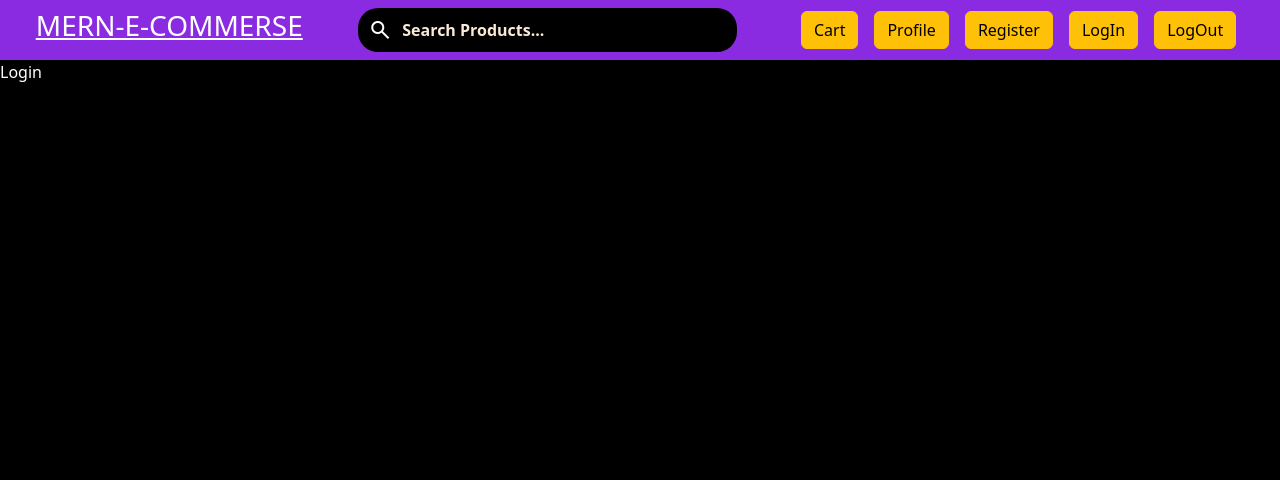
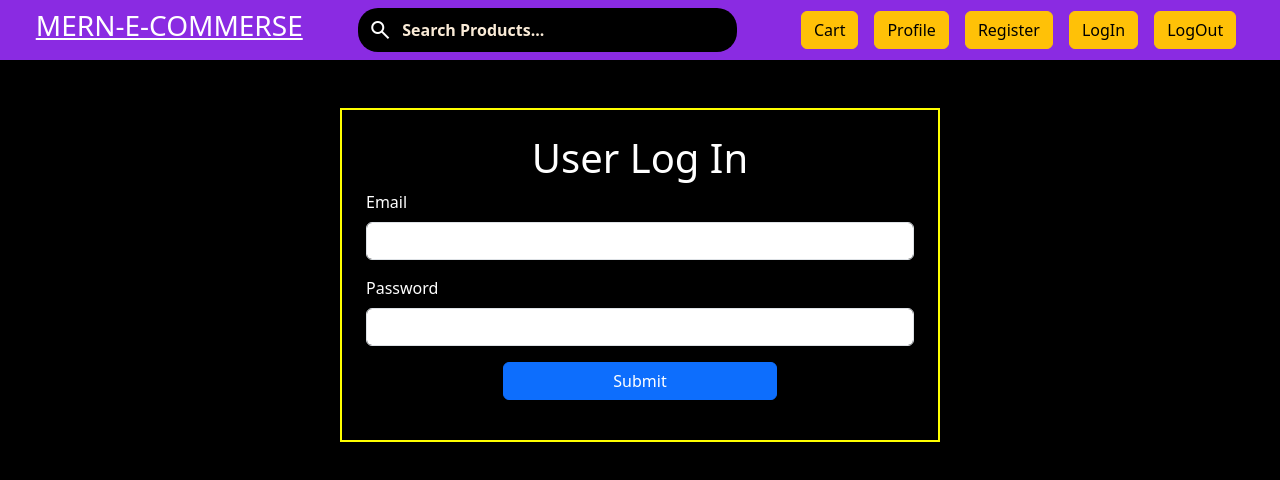
Before and after one commit to SwapnilKuthe20/MERN_Websites, a React (Vite) app in the folder MEARN_Website/client/: page /login in a window 1280 px wide. Shown: the top 480 px of the page. Built offline with nearby package versions, Linux system fonts and the light colour scheme; no server answers.

Commit message:
Login Api done filter api done

```diff
--- a/MEARN_Website/client/src/App.jsx
+++ b/MEARN_Website/client/src/App.jsx
@@ -6,6 +6,9 @@ import Navbar from './Components/Navbar';
 import SearchProduct from './Components/Product/SearchProduct';
 import Register from './Components/User/Register';
 import Login from './Components/User/Login';
+import { ToastContainer, toast, Bounce } from 'react-toastify';
+import Protectedroutes from './Components/User/Protectedroutes';
+
 
 const App = () => {
 
@@ -13,12 +16,14 @@ const App = () => {
     <>
       <Navbar />
       <Routes>
-        <Route path='/' element={<Showproduct />} />
+        <Route path='/' element={<Protectedroutes><Showproduct /></Protectedroutes>} />
         <Route path='/product/:id' element={<ProductDetail />} />
         <Route path='/product/search/:term' element={<SearchProduct />} />
         <Route path='/register' element={<Register />} />
         <Route path='/login' element={<Login />} />
       </Routes>
+      <ToastContainer />
+
     </>
   )
 }
--- a/MEARN_Website/client/src/Components/Navbar.jsx
+++ b/MEARN_Website/client/src/Components/Navbar.jsx
@@ -1,9 +1,13 @@
-import React, { useState } from 'react'
-import { Link, useNavigate } from 'react-router-dom'
+import React, { useContext, useState } from 'react'
+import { Link, useLocation, useNavigate } from 'react-router-dom'
+import AppContext from '../ContexApi/AppContex';
 
 const Navbar = () => {
     const [input, setInput] = useState("");
+
     const navigate = useNavigate();
+    const { products, setFilterData } = useContext(AppContext)
+    const location = useLocation();
 
     const submitHandler = (e) => {
         e.preventDefault();
@@ -11,14 +15,24 @@ const Navbar = () => {
         setInput("");
     }
 
+    const handleFilter = (category) => {
+        setFilterData(
+            products?.filter((data) => data?.category?.toLowerCase()?.includes(category?.toLowerCase()))
+        )
+    }
 
+    const handlePrice = (price) => {
+        setFilterData(
+            products?.filter((data) => data?.price < price)
+        )
+    }
 
     return (
         <>
             <div className="nav sticky-top">
                 <div className="nav-bar p-2 ">
                     <Link to={'/'} className="left text-white">
-                        <h3>MERN-E-COMMERSE</h3>
+                        <h3 onClick={() => setFilterData(products)}>MERN-E-COMMERSE</h3>
                     </Link>
                     <form className="search-bar" onSubmit={submitHandler}>
                         <span className="material-symbols-outlined">
@@ -36,12 +50,29 @@ const Navbar = () => {
                         <button className="btn btn-warning mx-2">Profile</button>
                         <Link to={'/register'} className="btn btn-warning mx-2">Register</Link>
                         <Link to={'/login'} className="btn btn-warning mx-2">LogIn</Link>
-                        <button className="btn btn-warning mx-2">LogOut</button>
+                        <Link to={'/logout'} className="btn btn-warning mx-2">LogOut</Link>
                     </div>
                 </div>
-                <div className="sub-bar">
 
-                </div>
+                {
+                    location.pathname == '/' &&
+                    (
+                        <div className="sub-bar">
+                            <div className="item" onClick={() => setFilterData(products)}>All</div>
+                            <div className="item" onClick={() => handleFilter("mobile")}>Mobiles</div>
+                            <div className="item" onClick={() => handleFilter("laptop")}>Laptops</div>
+                            <div className="item" onClick={() => handleFilter("camera")}>Camera</div>
+                            <div className="item" onClick={() => handleFilter("headphone")}>Headphone</div>
+                            <div className="item" onClick={() => handlePrice(15999)}>15999</div>
+                            <div className="item" onClick={() => handlePrice(25999)}>25999</div>
+                            <div className="item" onClick={() => handlePrice(25999)}>25999</div>
+                            <div className="item" onClick={() => handlePrice(69999)}>69999</div>
+                            <div className="item" onClick={() => handlePrice(99999)}>99999</div>
+                        </div>
+                    )
+                }
+
+
             </div>
 
         </>
--- a/MEARN_Website/client/src/Components/Product/Showproduct.jsx
+++ b/MEARN_Website/client/src/Components/Product/Showproduct.jsx
@@ -3,14 +3,14 @@ import AppContext from "../../ContexApi/AppContex";
 import { Link } from "react-router-dom";
 
 const Showproduct = () => {
-    const { products } = useContext(AppContext);
+    const { products, filterData } = useContext(AppContext);
 
     return (
         <div className=" d-flex justify-content-center align-items-center ">
             <div className="row container">
 
-                {products && products.length > 0 ? (
-                    products.map((product) => {
+                {filterData && filterData?.length > 0 ? (
+                    filterData?.map((product) => {
                         const { category, title, price, imgSrc, _id, qty, description } = product;
 
                         return (
--- a/MEARN_Website/client/src/Components/User/Login.jsx
+++ b/MEARN_Website/client/src/Components/User/Login.jsx
@@ -1,9 +1,94 @@
-import React from 'react'
+import React, { useState } from 'react'
+import { url } from '../ConstantUrl/ContantUrl';
+import { useNavigate } from 'react-router-dom';
+import { ToastContainer, toast, Bounce } from 'react-toastify';
+import axios from 'axios';
 
 const Login = () => {
+    const [login, setLogin] = useState({
+        Email: '',
+        Password: ''
+    });
+
+    const navigate = useNavigate();
+
+    const handleChange = (e) => {
+        const { name, value } = e.target;
+        setLogin({
+            ...login,
+            [name]: value
+        })
+    }
+
+    const payload = {
+        email: login.Email,
+        password: login.Password
+    }
+
+    const handleSubmit = async (e) => {
+        e.preventDefault();
+
+        try {
+            const response = await axios.post(`${url}/api/user/login`, payload)
+            // console.log(response, "......");
+            toast.success(response?.data?.message, {
+                position: "top-right",
+                autoClose: 1500,
+                theme: "dark",
+                transition: Bounce,
+            });
+
+            localStorage.setItem('token', response?.data?.token);
+            setAuthenticate(true)
+
+            if (response?.data?.success) {
+                setTimeout(() => {
+                    navigate('/');
+                }, 1500); // Matches the autoClose time of the toast
+            }
+
+        } catch (error) {
+            toast.error(error.response?.data?.message || "Something went wrong", {
+                position: "top-right",
+                autoClose: 1500,
+                theme: "dark",
+                transition: Bounce,
+            });
+        }
+
+    }
+
     return (
-        <div>
-            Login
+        <div className='container my-5 p-4 ' style={{ width: "600px", border: '2px solid yellow' }}>
+            <h1 className='text-center'>User Log In</h1>
+            <form onSubmit={handleSubmit}>
+                <div className="mb-3">
+                    <label htmlFor="email" className="form-label">Email </label>
+                    <input
+                        type="email"
+                        name='Email'
+                        value={login.Email}
+                        onChange={handleChange}
+                        id="email"
+                        className="form-control"
+                    />
+                </div>
+                <div className="mb-3">
+                    <label htmlFor="password" className="form-label">Password</label>
+                    <input
+                        type="password"
+                        name='Password'
+                        value={login.Password}
+                        onChange={handleChange}
+                        id="password"
+                        className="form-control"
+                        autocomplete="new-password"
+                    />
+                </div>
+                <div className='d-grid col-6 mx-auto my-3'>
+                    <button type="submit" className="btn btn-primary">Submit</button>
+                </div>
+            </form>
         </div>
     )
 }
--- /dev/null
+++ b/MEARN_Website/client/src/Components/User/Protectedroutes.jsx
@@ -0,0 +1,17 @@
+import React from 'react'
+import { Navigate } from 'react-router-dom'
+
+const Protectedroutes = ({ children }) => {
+
+    const token = localStorage.getItem('token')
+    // console.log(token, "token");
+
+    if (!token) {
+        return <Navigate to={'/login'} replace />
+    }
+
+    return children;
+
+}
+
+export default Protectedroutes
--- a/MEARN_Website/client/src/Components/User/Register.jsx
+++ b/MEARN_Website/client/src/Components/User/Register.jsx
@@ -38,11 +38,6 @@ const Register = () => {
             toast.success(response?.data?.message, {
                 position: "top-right",
                 autoClose: 1500,
-                hideProgressBar: false,
-                closeOnClick: false,
-                pauseOnHover: true,
-                draggable: true,
-                progress: undefined,
                 theme: "dark",
                 transition: Bounce,
             });
@@ -58,11 +53,6 @@ const Register = () => {
             toast.error(error.response?.data?.message || "Something went wrong", {
                 position: "top-right",
                 autoClose: 1500,
-                hideProgressBar: false,
-                closeOnClick: true,
-                pauseOnHover: true,
-                draggable: true,
-                progress: undefined,
                 theme: "dark",
                 transition: Bounce,
             });
@@ -119,7 +109,6 @@ const Register = () => {
                     <button type="submit" className="btn btn-primary">Submit</button>
                 </div>
             </form>
-            <ToastContainer />
         </div>
     )
 }
--- a/MEARN_Website/client/src/ContexApi/AppState.jsx
+++ b/MEARN_Website/client/src/ContexApi/AppState.jsx
@@ -7,15 +7,20 @@ import { url } from '../Components/ConstantUrl/ContantUrl'
 const AppState = (props) => {
 
     const [products, setProducts] = useState([]);
+    const [filterData, setFilterData] = useState([])
+
+    const token = localStorage.getItem('token')
+
 
     useEffect(() => {
         fetchProduct();
-    }, [])
+    }, [token])
 
     const fetchProduct = () => {
         axios.get(`${url}/api/product/allProducts`)
             .then((res) => {
-                setProducts(res.data.products)
+                setProducts(res.data.products);
+                setFilterData(res.data.products);
             })
             .catch((error) => {
                 console.log(error);
@@ -23,7 +28,7 @@ const AppState = (props) => {
     }
 
     return (
-        <AppContext.Provider value={{ products }}>
+        <AppContext.Provider value={{ products, filterData, setFilterData }}>
             {props.children}
         </AppContext.Provider>
     )
--- a/MEARN_Website/client/src/index.css
+++ b/MEARN_Website/client/src/index.css
@@ -41,3 +41,16 @@ body {
 .search-bar input:focus{
   outline: none;
 }
+.sub-bar{
+  width: 100%;
+  display: flex;
+  align-items: center;
+  justify-content: space-between;
+  background-color: brown;
+  padding: 10px;
+}
+.sub-bar .item:hover{
+    cursor: pointer;
+    color: chartreuse;
+    font-weight: 500;
+}
```
Also changed, not shown: MEARN_Website/client/src/Components/User/Logout.jsx (added, +24 -0 lines).
